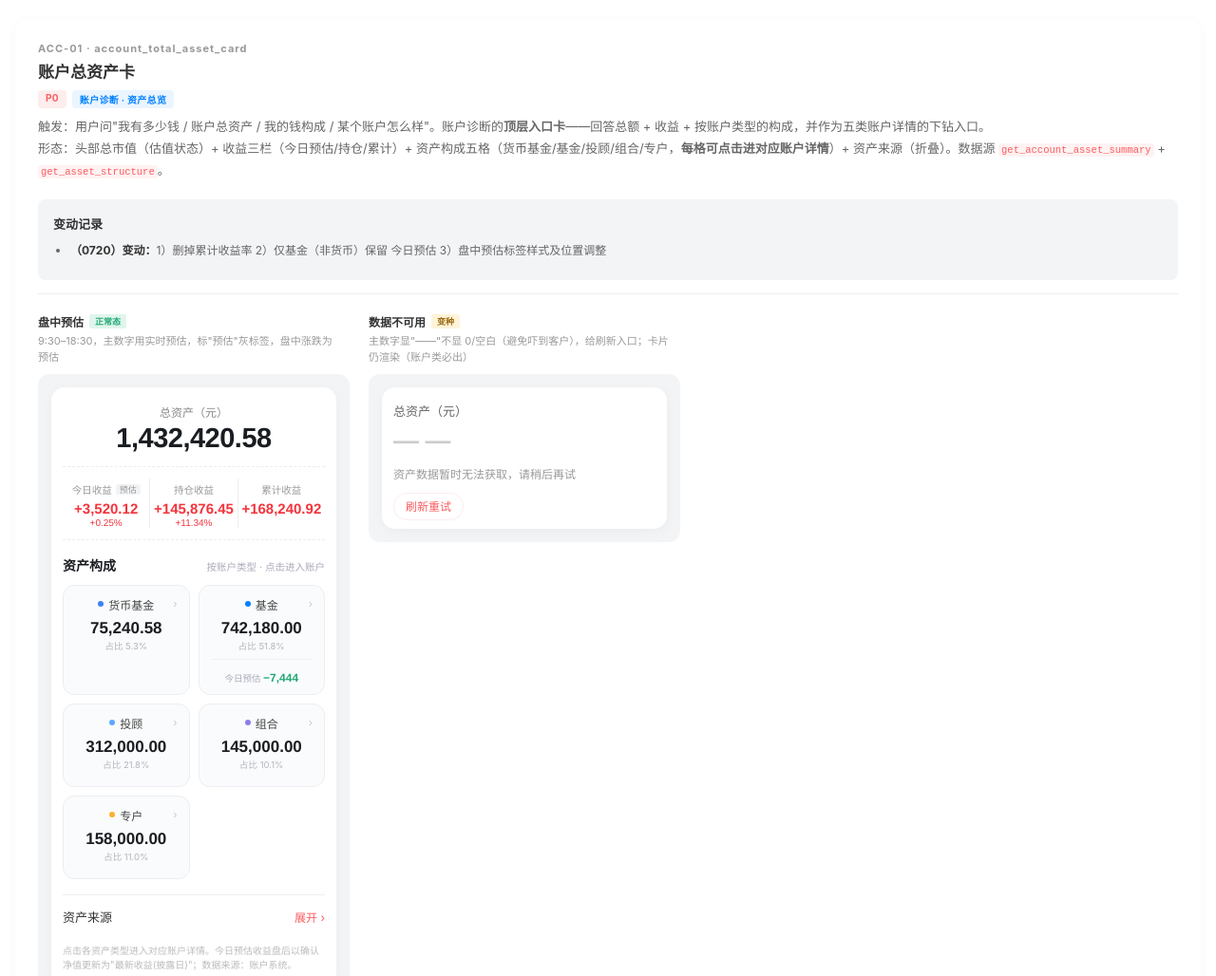
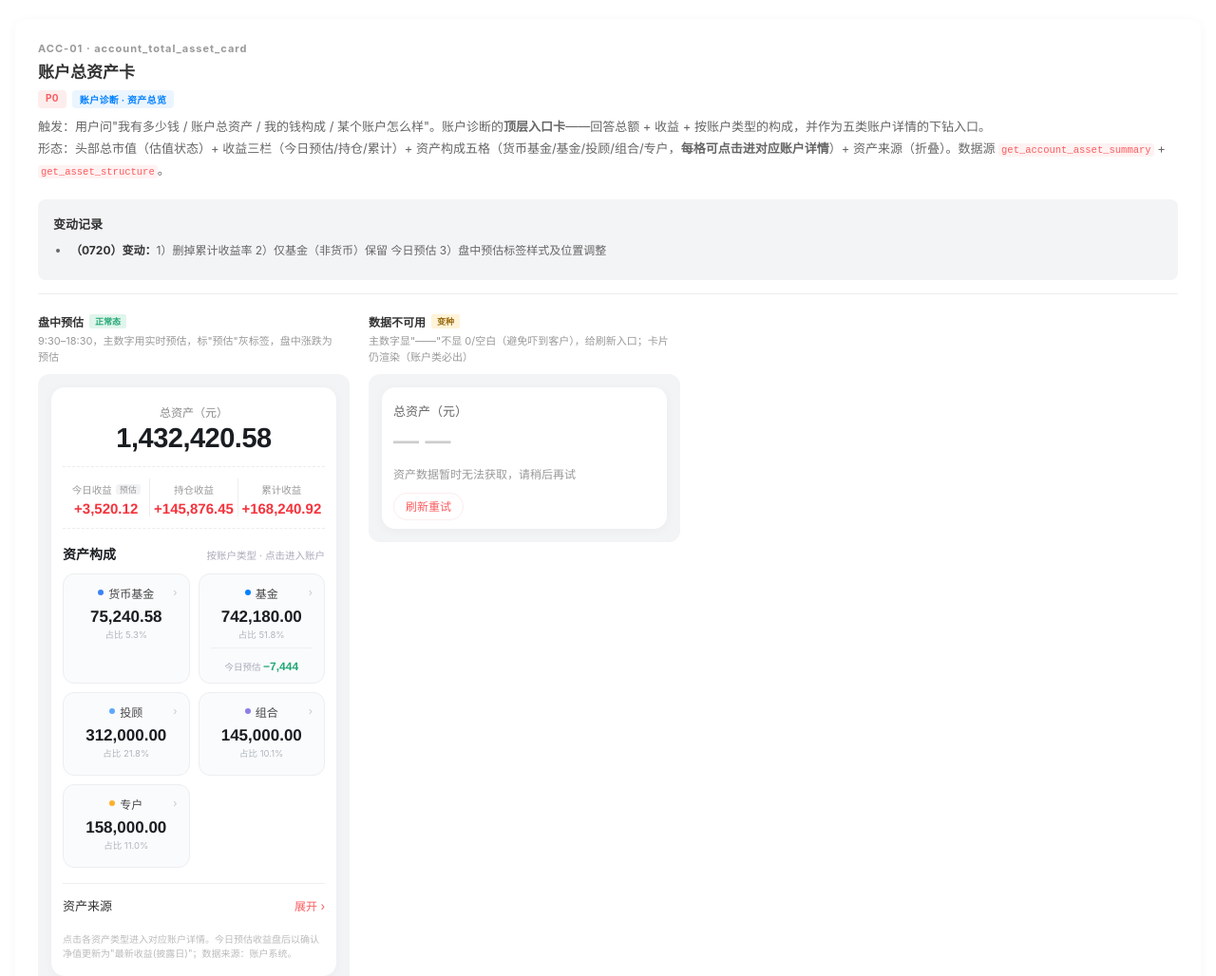
Before and after one commit to wuyu-learn/AccountDiagnosis, a plain HTML site: page modular-account-diagnosis/new/sections/acc01-total-asset.html in a window 1280 px wide. Shown: the top 1028 px of the page at 95% size. Drawn offline with Linux system fonts and the light colour scheme.

Commit message:
账户不显示收益率

```diff
--- a/modular-account-diagnosis/new/sections/acc01-total-asset.html
+++ b/modular-account-diagnosis/new/sections/acc01-total-asset.html
@@ -199,13 +199,6 @@
                       >
                         <!--pnid:8fzAC5vVlsxlsDBfnb6Z6V-->+3,520.12
                       </div>
-                      <div
-                        data-page-node-id="QgjYvqHyBGLf9czdegt2qE"
-                        class="num up"
-                        style="font-size: 10px; margin-top: 1px"
-                      >
-                        <!--pnid:VEOzmWKRkRsRXW3xtoGnIW-->+0.25%
-                      </div>
                     </div>
                     <!--pnid:IBrNffUC26p6XKbnFA8RTU-->
                     <div
@@ -240,13 +233,6 @@
                         "
                       >
                         <!--pnid:CJZVZvJMn7hCiSqaNFsg7g-->+145,876.45
-                      </div>
-                      <div
-                        data-page-node-id="QTzahDWYq1Is02GRPjMDxv"
-                        class="num up"
-                        style="font-size: 10px; margin-top: 1px"
-                      >
-                        <!--pnid:igB6s0SDuTBseqBZ6QhOAo-->+11.34%
                       </div>
                     </div>
                     <!--pnid:aMmkHUYYYZGVDkZ3yIHo5y-->
```
Also changed, not shown: 1 other file.
